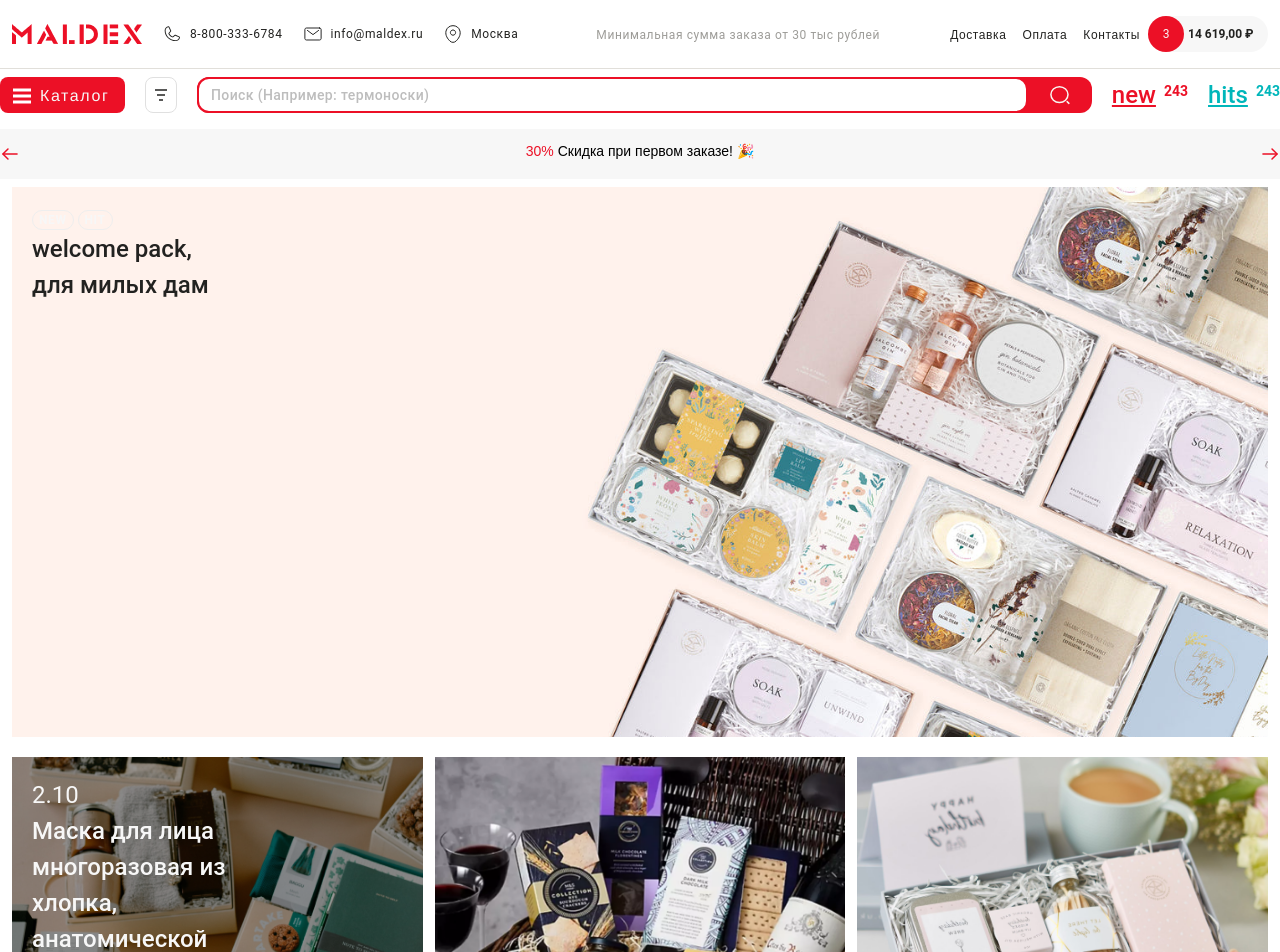
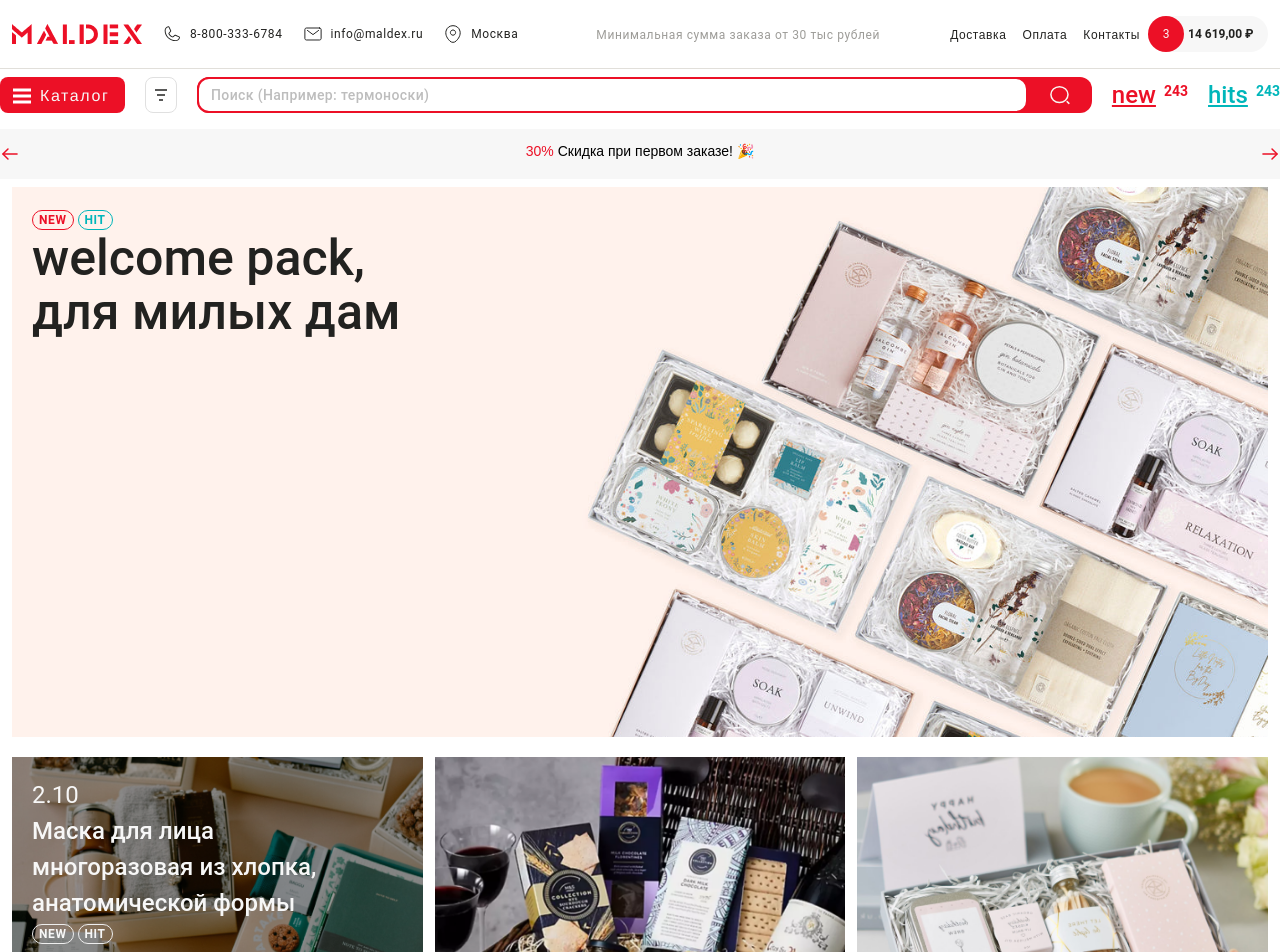
Before and after one commit to UNIPOINT-TEAM/Maldex, a React (Vite) app in the folder Frontend/: page /portfolio in a window 1280 px wide. Shown: the top 952 px of the page. Built offline with nearby package versions, Linux system fonts and the light colour scheme.

Commit message:
mini edit by Amir

```diff
--- a/Frontend/src/components/Badge/Badge.tsx
+++ b/Frontend/src/components/Badge/Badge.tsx
@@ -2,11 +2,21 @@ import React from "react";
 
 interface BadgeProps {
   name: string;
-  type: "NEW"|"HIT"
+  type: "NEW" | "HIT";
 }
-const Badge: React.FC<BadgeProps> = ({ name }) => {
+
+const Badge: React.FC<BadgeProps> = ({ name, type }) => {
+  let badgeStyle = "border px-[6px] py-[2px] me-1 rounded-[15px] text-[12px] font-bold tracking-wider";
+
+  // Добавляем стили в зависимости от типа бейджа
+  if (type === "NEW") {
+    badgeStyle += " border-redPrimary text-redPrimary"; // Пример стилей для NEW
+  } else if (type === "HIT") {
+    badgeStyle += " border-greenPrimary text-greenPrimary"; // Пример стилей для HIT
+  }
+
   return (
-    <span className="border px-[6px] py-[2px] me-1 rounded-[15px] text-[12px] font-bold tracking-wider">
+    <span className={badgeStyle}>
       {name}
     </span>
   );
--- a/Frontend/src/components/QuestForm/QuestForm.tsx
+++ b/Frontend/src/components/QuestForm/QuestForm.tsx
@@ -1,5 +1,5 @@
 import React, { useState } from "react";
-import { Input } from "@material-tailwind/react";
+import { Input, Checkbox } from "@material-tailwind/react";
 
 function QuestForm() {
   const [isFormVisible, setIsFormVisible] = useState(false);
@@ -11,23 +11,31 @@ function QuestForm() {
   return (
     <div>
       <div className="container_xxl">
-        <div className="mx-3 my-6 lg:my-[110px] flex flex-col lg:flex-row justify-between">
-          <div>
+        <div className="mx-3 my-6 lg:my-[110px] flex flex-col  lg:flex-row justify-between">
+          <div className="lg:w-1/2">
             <h1
               className="text-[16px] lg:text-fs_2 underline  uppercase text-darkSecondary cursor-pointer font-[500]"
               onClick={handleClick}
             >
-              {isFormVisible ? <span>Ваш <br /> вопрос</span> : <span>Хочу задать <br /> вопрос</span> }
+              {isFormVisible ? (
+                <span>
+                  Ваш <br /> вопрос
+                </span>
+              ) : (
+                <span>
+                  Хочу задать <br /> вопрос
+                </span>
+              )}
             </h1>
           </div>
-          <div>
+          <div className="lg:w-1/2">
             {isFormVisible && (
               <div>
                 <form className="flex flex-col gap-4">
                   <div>
                     <h1>
-                      Заполните поля для отправки вопроса и наши менеджеры в
-                      скором времени ответят на него
+                      Заполните поля для отправки <br /> вопроса и наши
+                      менеджеры <br /> в скором времени ответят на него
                     </h1>
                   </div>
                   <Input variant="standard" label="Ваше имя" />
@@ -40,6 +48,12 @@ function QuestForm() {
                   <Input variant="standard" label="Ваш вопрос" placeholder="" />
 
                   {/* <textarea placeholder="Ваш вопрос" /> */}
+                  <span>
+                    <Checkbox className="m-0 " color="red" defaultChecked />
+                    Согласен в обработкой персональных данных и политикой
+                    конфиденциальности
+                  </span>
+
                   <button
                     className="bg-redPrimary text-white py-3 rounded-md"
                     type="submit"
--- a/Frontend/src/pages/Portfolio/Portfolio.tsx
+++ b/Frontend/src/pages/Portfolio/Portfolio.tsx
@@ -20,9 +20,9 @@ function Portfolio() {
             }}
           >
             <div className="md:w-[65%]">
-              <Badge name="NEW" />
-              <Badge name="HIT" />
-              <h3 className="text-fs_6 lg:text-fs_3 text-darkPrimary font-medium ">
+              <Badge name="NEW" type="NEW" />
+              <Badge name="HIT" type="HIT" />
+              <h3 className="text-fs_6 lg:text-[50px] leading-[54px] text-darkPrimary font-medium ">
                 welcome pack, <br /> для милых дам
               </h3>
             </div>
@@ -37,7 +37,7 @@ function Portfolio() {
             >
               <div className="">
                 <h3 className="text-fs_5 lg:text-fs_3  font-helvetica">2.10</h3>
-                <h2 className="text-[10px] lg:text-fs_3 lg:pr-36  font-medium ">
+                <h2 className="text-[10px] lg:text-fs_3   font-medium ">
                   Маска для лица <br /> многоразовая из хлопка,
                   <br /> анатомической формы{" "}
                 </h2>
@@ -46,16 +46,16 @@ function Portfolio() {
               </div>
             </div>
             <div>
-              <img src={image3} alt="" />
+              <img src={image3} alt="" className="w-full h-full" />
             </div>
             <div>
-              <img src={image4} alt="" />
+              <img src={image4} alt="" className="w-full h-full"/>
             </div>
             <div>
-              <img src={image5} alt="" />
+              <img src={image5} alt="" className="w-full h-full"/>
             </div>
             <div>
-              <img src={image6} alt="" />
+              <img src={image6} alt="" className="w-full h-full"/>
             </div>
             <div>
               <div className="bg-blue-gray-200"></div>
```
